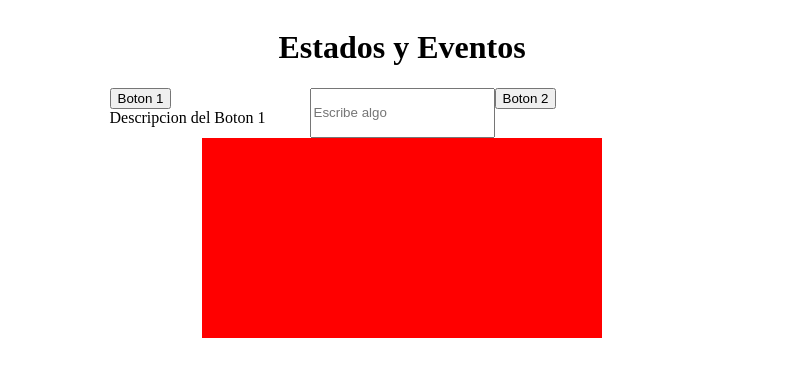
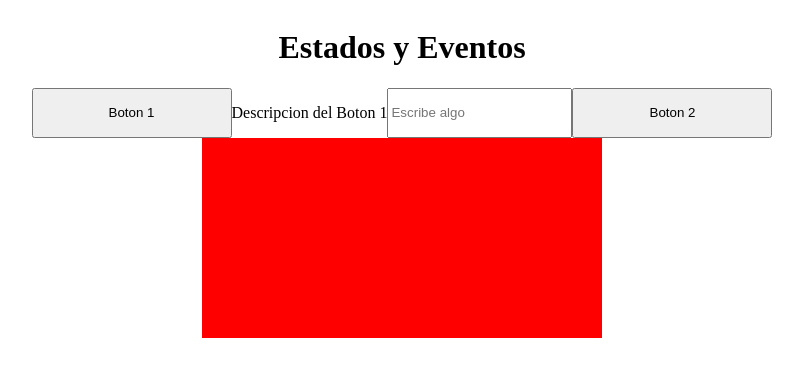
Before and after one commit to EsneiderCdD/React_Library, a React (Vite) app: page / in a window 1280 px wide. Shown: the top 376 px of the page, without its empty margins (238-1041 px from the left). Built offline with nearby package versions, Linux system fonts and the light colour scheme.

Commit message:
practica

```diff
--- a/src/App.jsx
+++ b/src/App.jsx
@@ -27,18 +27,17 @@ function EstadosYEventos () {
 
     const Boton = ({texto, descripcion, id}) => {
         return (
-            <div
-                onClick = {() => toggleSeleccionEfecto(id)}
-                style={{
-                height: "50px",
-                width: "200px",
-
-            }}>
-                <div><button>{texto}</button></div>
+            <div>
+                <button
+                    onClick = {() => toggleSeleccionEfecto(id)}
+                    style={{
+                    height: "50px",
+                    width: "200px",
+                    }}>
+                    {texto}
+                </button>
                 <span>{descripcion}</span>
             </div>
-
-
         );
     }
     const Caja = ({}) => {
@@ -47,7 +46,6 @@ function EstadosYEventos () {
                 background: "red",
                 height: "200px",
                 width: "200px",
-
             }}>
             </div>
         );
```
